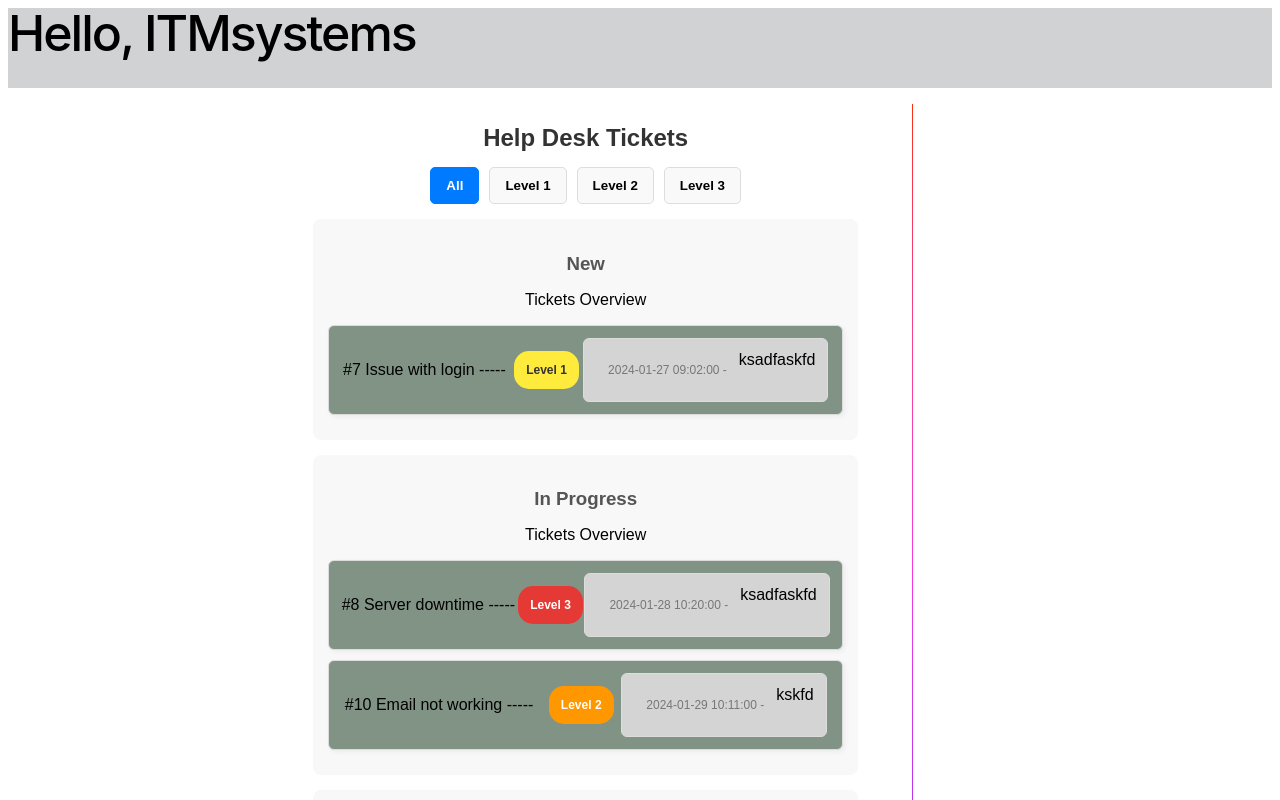
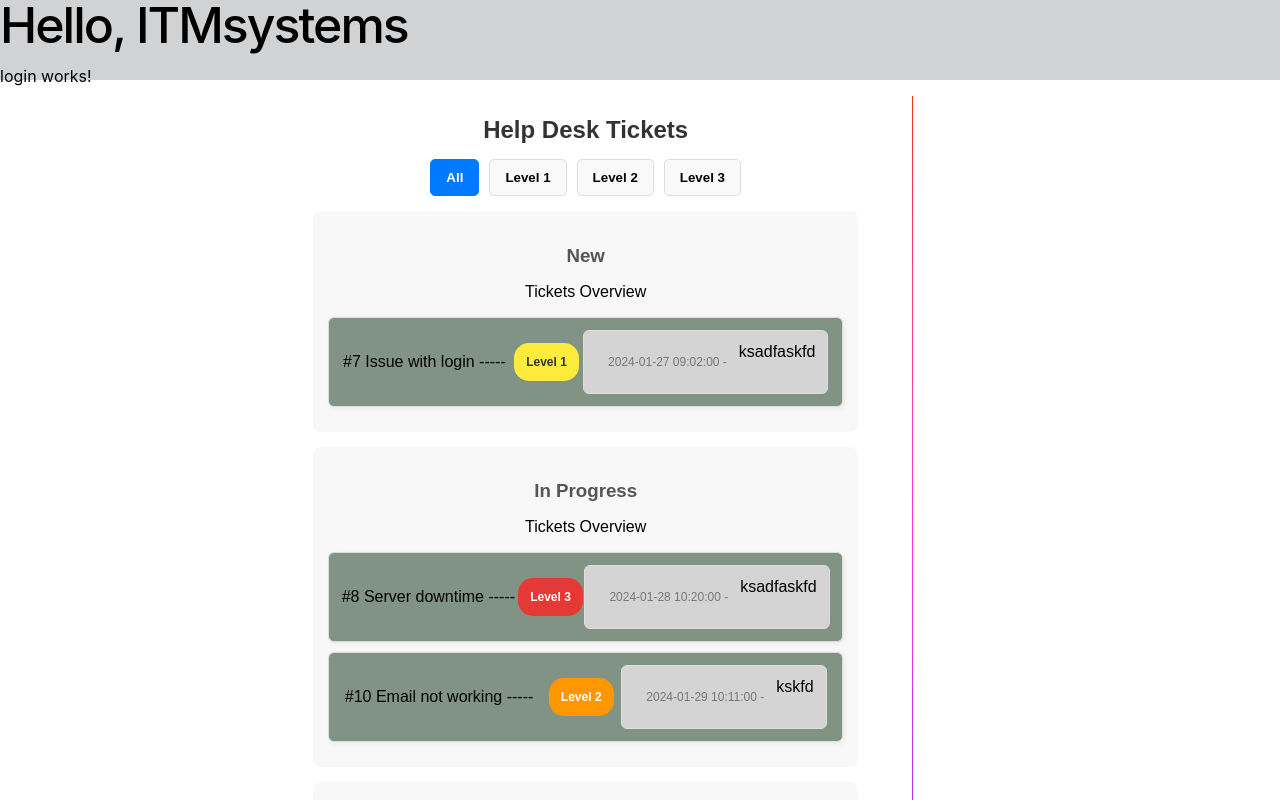
Before and after one commit to polinaprometeya/ITMsystems, an Angular app in the folder ITMsystems/: page / in a window 1280 px wide. Shown: the top 800 px of the page. Built offline with nearby package versions, Linux system fonts and the light colour scheme.

Commit message:
itms-v22

```diff
--- a/ITMsystems/angular.json
+++ b/ITMsystems/angular.json
@@ -27,6 +27,7 @@
               }
             ],
             "styles": [
+              "@angular/material/prebuilt-themes/cyan-orange.css",
               "src/styles.css"
             ],
             "scripts": [],
@@ -90,6 +91,7 @@
               }
             ],
             "styles": [
+              "@angular/material/prebuilt-themes/cyan-orange.css",
               "src/styles.css"
             ],
             "scripts": []
--- a/ITMsystems/package.json
+++ b/ITMsystems/package.json
@@ -12,10 +12,12 @@
   "private": true,
   "dependencies": {
     "@angular/animations": "^19.0.4",
+    "@angular/cdk": "^19.1.2",
     "@angular/common": "^19.0.4",
     "@angular/compiler": "^19.0.4",
     "@angular/core": "^19.0.4",
     "@angular/forms": "^19.0.4",
+    "@angular/material": "^19.1.2",
     "@angular/platform-browser": "^19.0.4",
     "@angular/platform-browser-dynamic": "^19.0.4",
     "@angular/platform-server": "^19.0.4",
--- a/ITMsystems/src/app/app.config.ts
+++ b/ITMsystems/src/app/app.config.ts
@@ -2,12 +2,13 @@ import { ApplicationConfig, provideZoneChangeDetection } from '@angular/core';
 import { provideRouter } from '@angular/router';
 import { routes } from './app.routes';
 import { provideClientHydration, withEventReplay } from '@angular/platform-browser';
+import { provideAnimationsAsync } from '@angular/platform-browser/animations/async';
 
 export const appConfig: ApplicationConfig = {
   providers:
   [
     provideZoneChangeDetection({ eventCoalescing: true }),
     provideRouter(routes),
-    provideClientHydration(withEventReplay())
+    provideClientHydration(withEventReplay()), provideAnimationsAsync()
   ]
 };
--- a/ITMsystems/src/app/header/header.component.css
+++ b/ITMsystems/src/app/header/header.component.css
@@ -4,6 +4,7 @@
     height: 10vh;
     margin: 0;
     background: #d1d2d4;
+    position: relative flex;
 
 
   h1 {
--- a/ITMsystems/src/app/header/header.component.html
+++ b/ITMsystems/src/app/header/header.component.html
@@ -1,3 +1,4 @@
 <section class="header-style">
     <h1>Hello, {{ title }}</h1>
+    <app-login></app-login>
 </section>
--- a/ITMsystems/src/app/header/header.component.ts
+++ b/ITMsystems/src/app/header/header.component.ts
@@ -1,8 +1,10 @@
 import { Component } from '@angular/core';
+import { LoginComponent } from '../login/login.component';
+
 
 @Component({
   selector: 'app-header',
-  imports: [],
+  imports: [LoginComponent,],
   templateUrl: './header.component.html',
   styleUrl: './header.component.css'
 })
--- /dev/null
+++ b/ITMsystems/src/app/login/login.component.html
@@ -0,0 +1 @@
+<p>login works!</p>
--- a/ITMsystems/src/index.html
+++ b/ITMsystems/src/index.html
@@ -6,8 +6,10 @@
   <base href="/">
   <meta name="viewport" content="width=device-width, initial-scale=1">
   <link rel="icon" type="png" href="browserIcon.png">
+  <link href="https://fonts.googleapis.com/css2?family=Roboto:wght@300;400;500&display=swap" rel="stylesheet">
+  <link href="https://fonts.googleapis.com/icon?family=Material+Icons" rel="stylesheet">
 </head>
-<body>
+<body class="mat-typography">
   <app-root></app-root>
 </body>
 </html>
--- a/ITMsystems/src/styles.css
+++ b/ITMsystems/src/styles.css
@@ -1 +1,4 @@
 /* You can add global styles to this file, and also import other style files */
+
+html, body { height: 100%; }
+body { margin: 0; font-family: Roboto, "Helvetica Neue", sans-serif; }
```
Also changed, not shown: ITMsystems/src/app/app.component.ts (+25 -1 lines), ITMsystems/src/app/login/login.component.ts (added, +11 -0 lines), ITMsystems/src/app/login/login.component.css (added), 1 other file (tests, documents, lock files or other folders).
